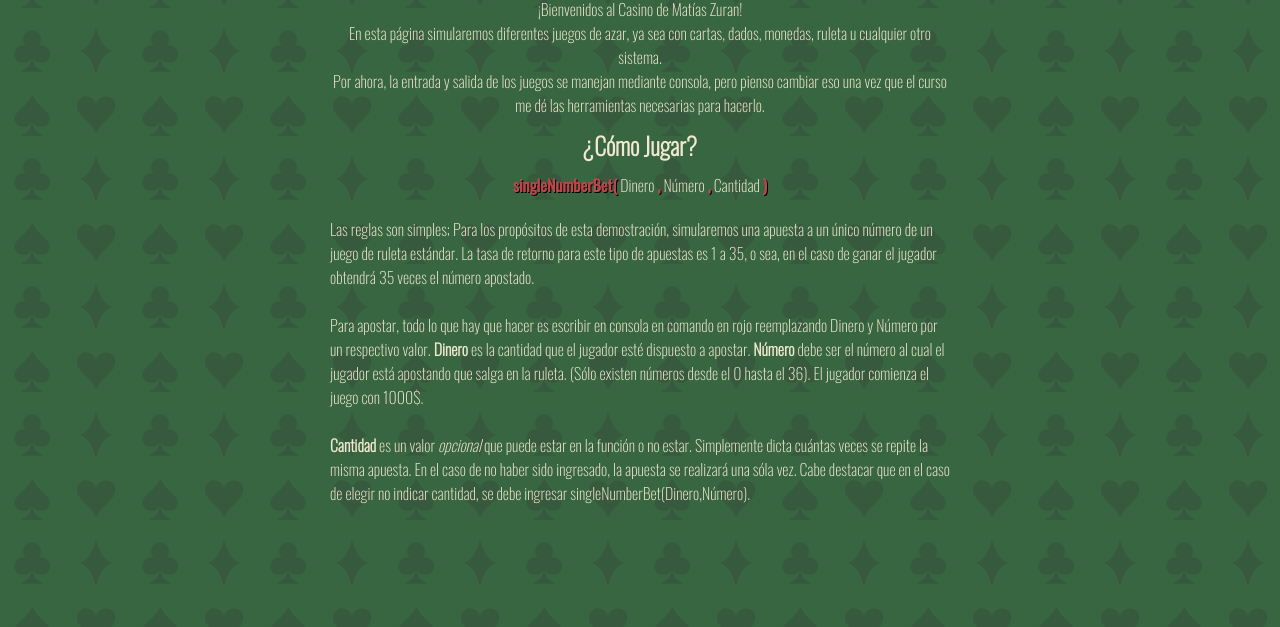
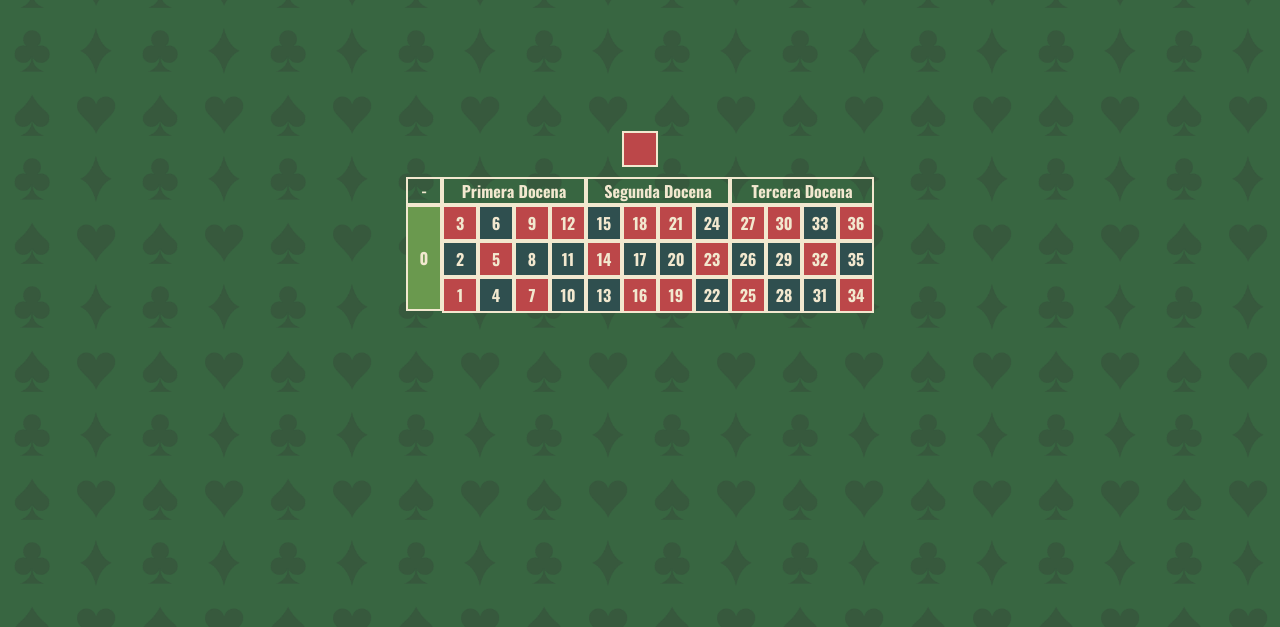
Before and after one commit to MZuran/Casino-Night, a website: page index.html in a window 1280 px wide. Shown: the part 173-800 px from the top of the page. Drawn offline with Linux system fonts and the light colour scheme.

Commit message:
Added roulette table to index.html

```diff
--- a/index.html
+++ b/index.html
@@ -8,61 +8,86 @@
   </head>
   <body>
     <main class="index-home flex-dir-column absolute-center">
-      <div class="flex-dir-column absolute-center margin-children max-width-50">
-        <div class="centered-text-children">
-          <h1>¡Abrí la consola para empezar!</h1>
-          <p>
-            ¡Bienvenidos al Casino de Matías Zuran!
-            <br />
-            En esta página simularemos diferentes juegos de azar, ya sea con
-            cartas, dados, monedas, ruleta u cualquier otro sistema.
-            <br />
-            Por ahora, la entrada y salida de los juegos se manejan mediante
-            consola, pero pienso cambiar eso una vez que el curso me dé las
-            herramientas necesarias para hacerlo.
-            <br />
-          </p>
-          <h2>¿Cómo Jugar?</h2>
-          <p>
-            <b class="hilight-red">singleNumberBet(</b>
-            Dinero
-            <b class="hilight-red">,</b>
-            Número
-            <b class="hilight-red">,</b>
-            Cantidad
-            <b class="hilight-red">)</b>
-          </p>
+      <!-- Start of the Roulette Object -->
+      <div class="roulette-container roulette-square red-square"></div>
 
+
+      <div class="margin-ten flex-dir-row">
+        <!-- Zero Column -->
+        <div class="flex-dir-column">
+          <div class="roulette-container"><p>-</p></div>
+          <div class="flex-dir-column">
+            <div class="roulette-container roulette-square green-square">0</div>
+          </div>
         </div>
-
-        <p>
-          Las reglas son simples; Para los propósitos de esta demostración,
-          simularemos una apuesta a un único número de un juego de ruleta
-          estándar. La tasa de retorno para este tipo de apuestas es 1 a 35, o
-          sea, en el caso de ganar el jugador obtendrá 35 veces el número
-          apostado.
-          <br />
-          <br />
-          Para apostar, todo lo que hay que hacer es escribir en consola en
-          comando en rojo reemplazando Dinero y Número por un respectivo valor.
-          <b>Dinero</b>
-          es la cantidad que el jugador esté dispuesto a apostar.
-          <b>Número</b>
-          debe ser el número al cual el jugador está apostando que salga en la
-          ruleta. (Sólo existen números desde el 0 hasta el 36). El jugador
-          comienza el juego con 1000$.
-          <br />
-          <br />
-          <b>Cantidad</b>
-          es un valor
-          <i>opcional</i>
-          que puede estar en la función o no estar. Simplemente dicta cuántas
-          veces se repite la misma apuesta. En el caso de no haber sido
-          ingresado, la apuesta se realizará una sóla vez. Cabe destacar que en
-          el caso de elegir no indicar cantidad, se debe ingresar
-          singleNumberBet(Dinero,Número).
-        </p>
+        <!-- First Dozen -->
+        <div class="flex-dir-column">
+          <div class="roulette-container"><p>Primera Docena</p></div>
+          <div class="flex-dir-row">
+            <div class="roulette-container roulette-square red-square">3</div>
+            <div class="roulette-container roulette-square black-square">6</div>
+            <div class="roulette-container roulette-square red-square">9</div>
+            <div class="roulette-container roulette-square red-square">12</div>
+          </div>
+          <div class="flex-dir-row">
+            <div class="roulette-container roulette-square black-square">2</div>
+            <div class="roulette-container roulette-square red-square">5</div>
+            <div class="roulette-container roulette-square black-square">8</div>
+            <div class="roulette-container roulette-square black-square">11</div>
+          </div>
+          <div class="flex-dir-row">
+            <div class="roulette-container roulette-square red-square">1</div>
+            <div class="roulette-container roulette-square black-square">4</div>
+            <div class="roulette-container roulette-square red-square">7</div>
+            <div class="roulette-container roulette-square black-square">10</div>
+          </div>
+        </div>
+        <!-- Second Dozen -->
+        <div class="flex-dir-column">
+          <div class="roulette-container"><p>Segunda Docena</p></div>
+          <div class="flex-dir-row">
+            <div class="roulette-container roulette-square black-square">15</div>
+            <div class="roulette-container roulette-square red-square">18</div>
+            <div class="roulette-container roulette-square red-square">21</div>
+            <div class="roulette-container roulette-square black-square">24</div>
+          </div>
+          <div class="flex-dir-row">
+            <div class="roulette-container roulette-square red-square">14</div>
+            <div class="roulette-container roulette-square black-square">17</div>
+            <div class="roulette-container roulette-square black-square">20</div>
+            <div class="roulette-container roulette-square red-square">23</div>
+          </div>
+          <div class="flex-dir-row">
+            <div class="roulette-container roulette-square black-square">13</div>
+            <div class="roulette-container roulette-square red-square">16</div>
+            <div class="roulette-container roulette-square red-square">19</div>
+            <div class="roulette-container roulette-square black-square">22</div>
+          </div>
+        </div>
+        <!-- Third Dozen -->
+        <div class="flex-dir-column">
+          <div class="roulette-container"><p>Tercera Docena</p></div>
+          <div class="flex-dir-row">
+            <div class="roulette-container roulette-square red-square">27</div>
+            <div class="roulette-container roulette-square red-square">30</div>
+            <div class="roulette-container roulette-square black-square">33</div>
+            <div class="roulette-container roulette-square red-square">36</div>
+          </div>
+          <div class="flex-dir-row">
+            <div class="roulette-container roulette-square black-square">26</div>
+            <div class="roulette-container roulette-square black-square">29</div>
+            <div class="roulette-container roulette-square red-square">32</div>
+            <div class="roulette-container roulette-square black-square">35</div>
+          </div>
+          <div class="flex-dir-row">
+            <div class="roulette-container roulette-square red-square">25</div>
+            <div class="roulette-container roulette-square black-square">28</div>
+            <div class="roulette-container roulette-square black-square">31</div>
+            <div class="roulette-container roulette-square red-square">34</div>
+          </div>
+        </div>
       </div>
+      <!-- End of the Roulette Object -->
     </main>
     <script src="scripts/roulette.js"></script>
   </body>
--- a/scss/Basics/colors.scss
+++ b/scss/Basics/colors.scss
@@ -4,15 +4,18 @@ $asparagus: rgba(106, 153, 78, 1);
 $yellow-green: rgba(167, 201, 87, 1);
 $parchment: rgba(242, 232, 207, 1);
 $bittersweet-shimmer: rgba(188, 71, 73, 1);
+$gunmetal : #2F4F4F;
 
 $color-1: $hunter-green;
 $color-2: $asparagus;
 $color-3: $yellow-green;
 $color-4: $parchment;
 $color-5: $bittersweet-shimmer;
+$color-6: $gunmetal;
 
 $color-dark-green: $color-1;
 $color-green: $color-2;
 $color-light-green: $color-3;
 $color-white: $color-4;
 $color-red: $color-5;
+$color-black: $color-6;
--- a/scss/Basics/utility-classes.scss
+++ b/scss/Basics/utility-classes.scss
@@ -36,7 +36,7 @@
     margin: 10px;
 }
 
-.margin-children {
+.margin-ten {
     margin: 10px;
 }
 
--- /dev/null
+++ b/scss/Components/roulette.scss
@@ -0,0 +1,37 @@
+.roulette-container {
+    border-style: solid;
+    border-width: 2px;
+    border-color: $color-white;
+    flex-direction: row;
+
+    display: flex;
+
+    justify-content: center;
+    align-items: center;
+}
+
+.roulette-container p {
+    font-family: 'font-3', sans-serif;
+    font-size-adjust: inherit;
+}
+
+.roulette-square {
+    width: 2.5vw;
+    height: 2.5vw;
+
+    font-family: 'font-3', sans-serif;
+    font-size-adjust: inherit;
+}
+
+.red-square {
+    background-color: $color-red;
+}
+
+.black-square {
+    background-color: $color-black;
+}
+
+.green-square {
+    background-color: $color-green;
+    height: calc(#{7.5}vw + #{6}px);
+}
--- a/scss/app.scss
+++ b/scss/app.scss
@@ -11,6 +11,7 @@
 //Components
 @import './Components/footer.scss';
 @import './Components/header.scss';
+@import './Components/roulette.scss';
 
 //Pages
 @import './Pages/index.scss';
```
Also changed, not shown: pages/roulette.html (added, +69 -0 lines), scripts/roulette.js (+58 -9 lines), css/Basics/utility-classes.css, css/Components/roulette.css (added), css/app.css, 2 other files.
